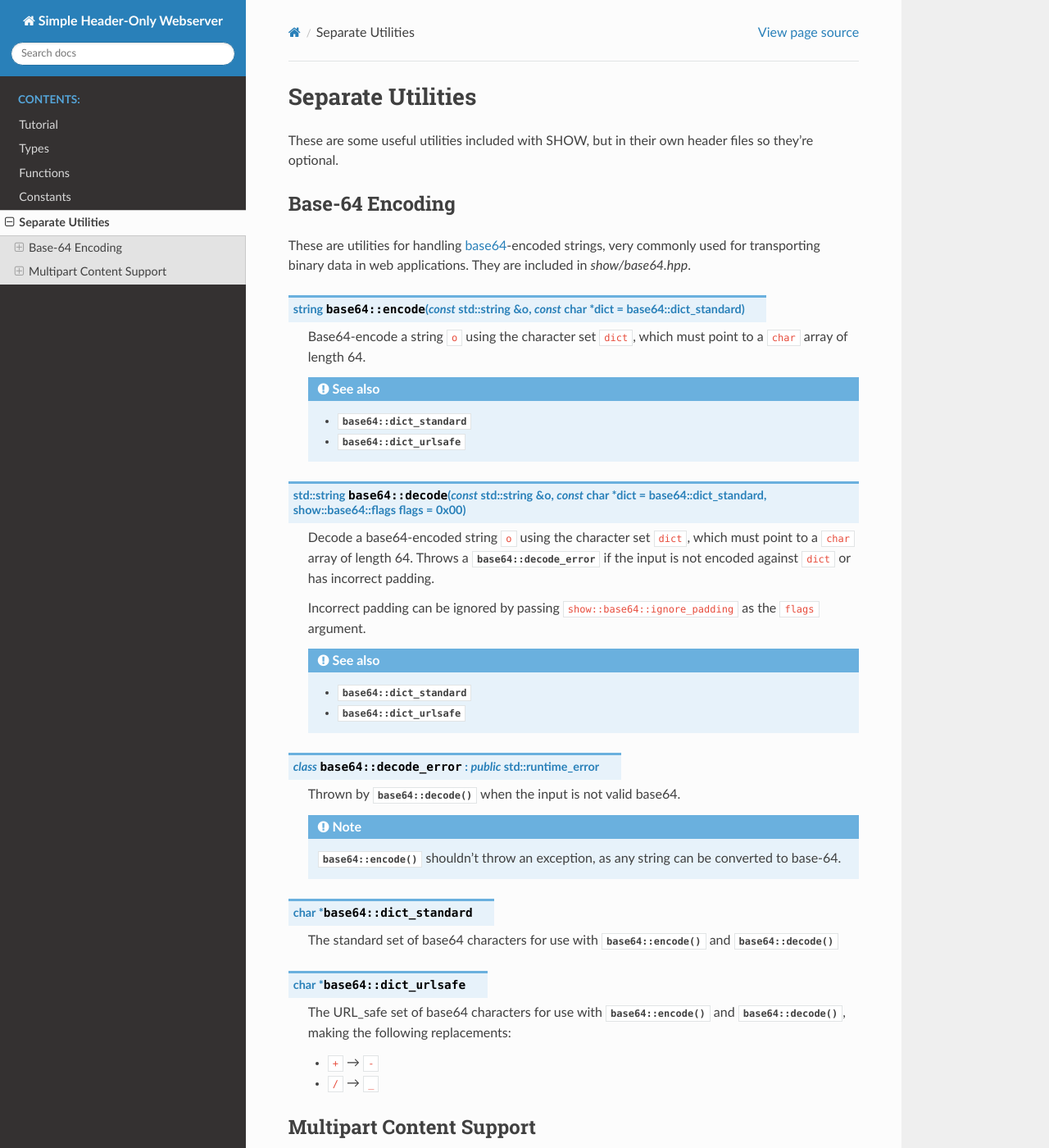
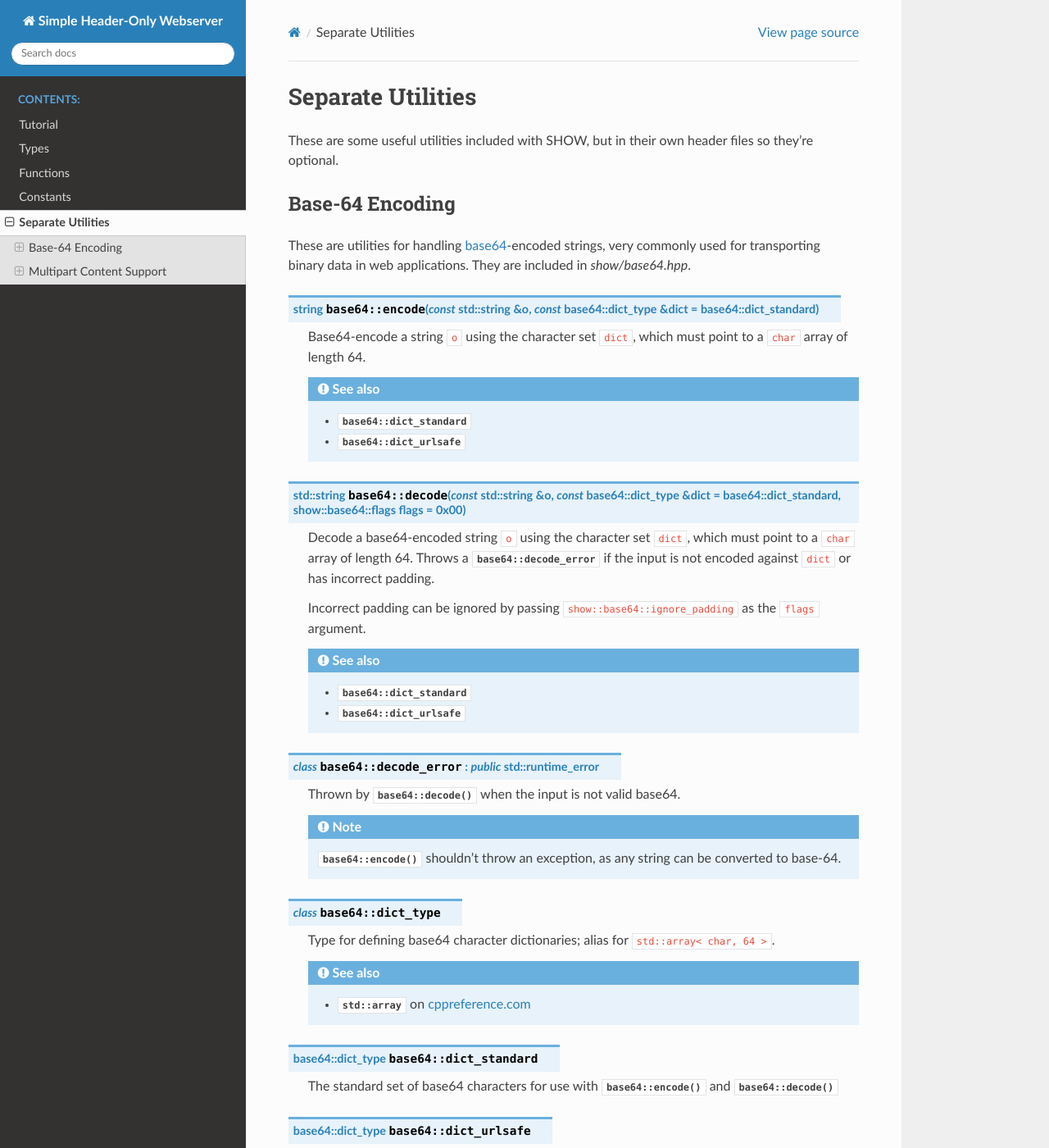
Before and after one commit to JadeMatrix/SHOW, a Sphinx documentation site: the page built from doc/Utilities.rst, in a window 1280 px wide and 1400 px high. Shown: the whole window at 82% size. Built offline with Sphinx 7.4.7 and the Read the Docs theme 2.0.0, drawn with Linux system fonts in a browser that asks for light colours.

Commit message:
Changed base64 dictionaries from `const char*` to `show::base64::dict_type` a.k.a. `std::array< char, 64 >`

```diff
--- a/doc/Utilities.rst
+++ b/doc/Utilities.rst
@@ -11,7 +11,7 @@ Base-64 Encoding
 
 These are utilities for handling `base64 <https://en.wikipedia.org/wiki/Base64>`_-encoded strings, very commonly used for transporting binary data in web applications.  They are included in *show/base64.hpp*.
 
-.. cpp:function:: string base64::encode( const std::string& o, const char* dict = base64::dict_standard )
+.. cpp:function:: string base64::encode( const std::string& o, const base64::dict_type& dict = base64::dict_standard )
 
     Base64-encode a string ``o`` using the character set ``dict``, which must point to a ``char`` array of length 64.
 
@@ -21,7 +21,7 @@ These are utilities for handling `base64 <https://en.wikipedia.org/wiki/Base64>`
 
         * :cpp:var:`base64::dict_urlsafe`
 
-.. cpp:function:: std::string base64::decode( const std::string& o, const char* dict = base64::dict_standard, show::base64::flags flags = 0x00 )
+.. cpp:function:: std::string base64::decode( const std::string& o, const base64::dict_type& dict = base64::dict_standard, show::base64::flags flags = 0x00 )
 
     Decode a base64-encoded string ``o`` using the character set ``dict``, which must point to a ``char`` array of length 64.  Throws a :cpp:class:`base64::decode_error` if the input is not encoded against ``dict`` or has incorrect padding.
 
@@ -40,11 +40,19 @@ These are utilities for handling `base64 <https://en.wikipedia.org/wiki/Base64>`
     .. note::
         :cpp:func:`base64::encode()` shouldn't throw an exception, as any string can be converted to base-64.
 
-.. cpp:var:: char* base64::dict_standard
+.. cpp:class:: base64::dict_type
+
+    Type for defining base64 character dictionaries; alias for ``std::array< char, 64 >``.
+
+    .. seealso::
+
+        * :cpp:type:`std::array` on `cppreference.com <http://en.cppreference.com/w/cpp/container/array>`_
+
+.. cpp:var:: base64::dict_type base64::dict_standard
 
     The standard set of base64 characters for use with :cpp:func:`base64::encode()` and :cpp:func:`base64::decode()`
 
-.. cpp:var:: char* base64::dict_urlsafe
+.. cpp:var:: base64::dict_type base64::dict_urlsafe
 
     The URL_safe set of base64 characters for use with :cpp:func:`base64::encode()` and :cpp:func:`base64::decode()`, making the following replacements:
 
```
Also changed, not shown: 1 other file.
